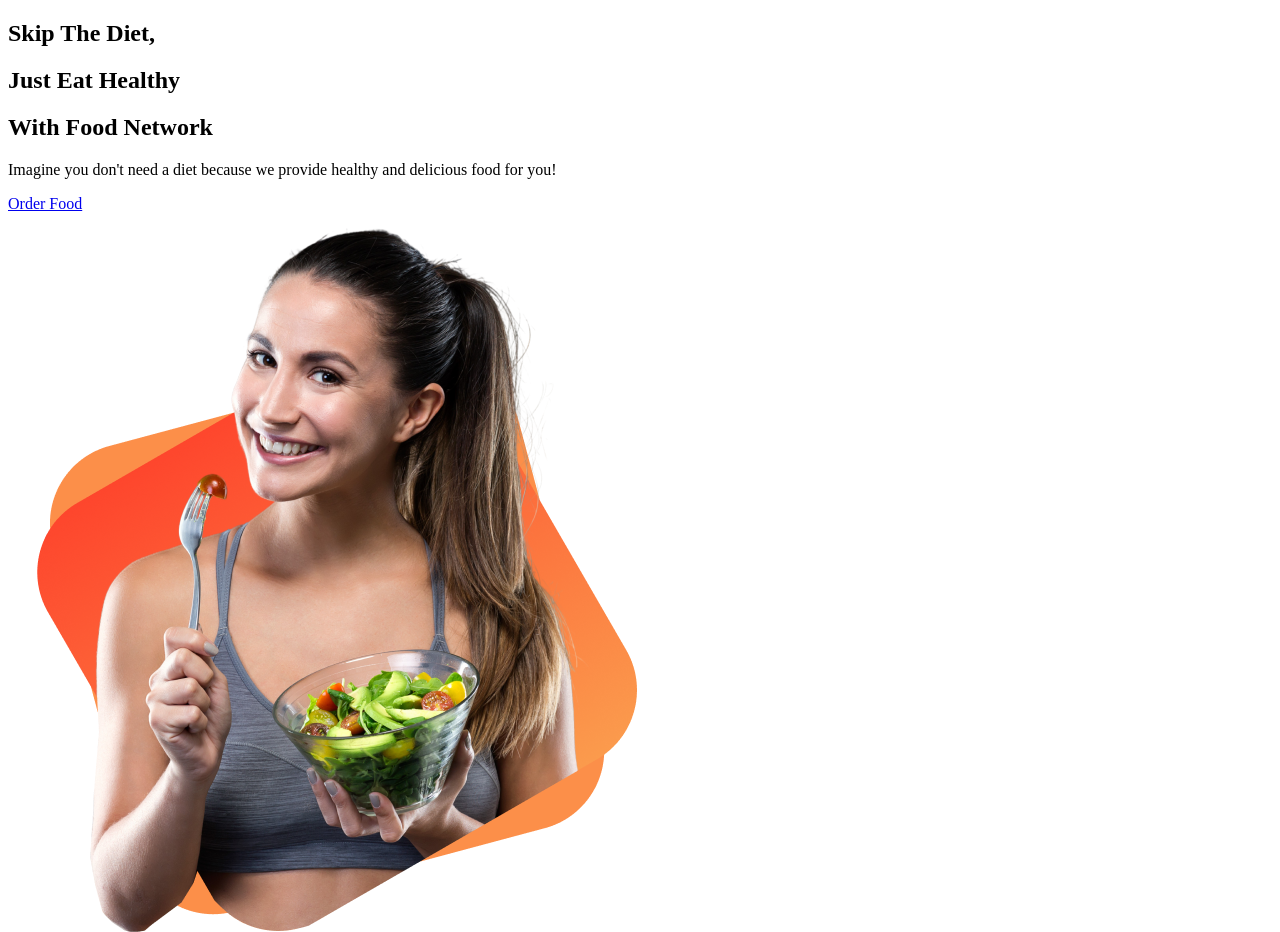
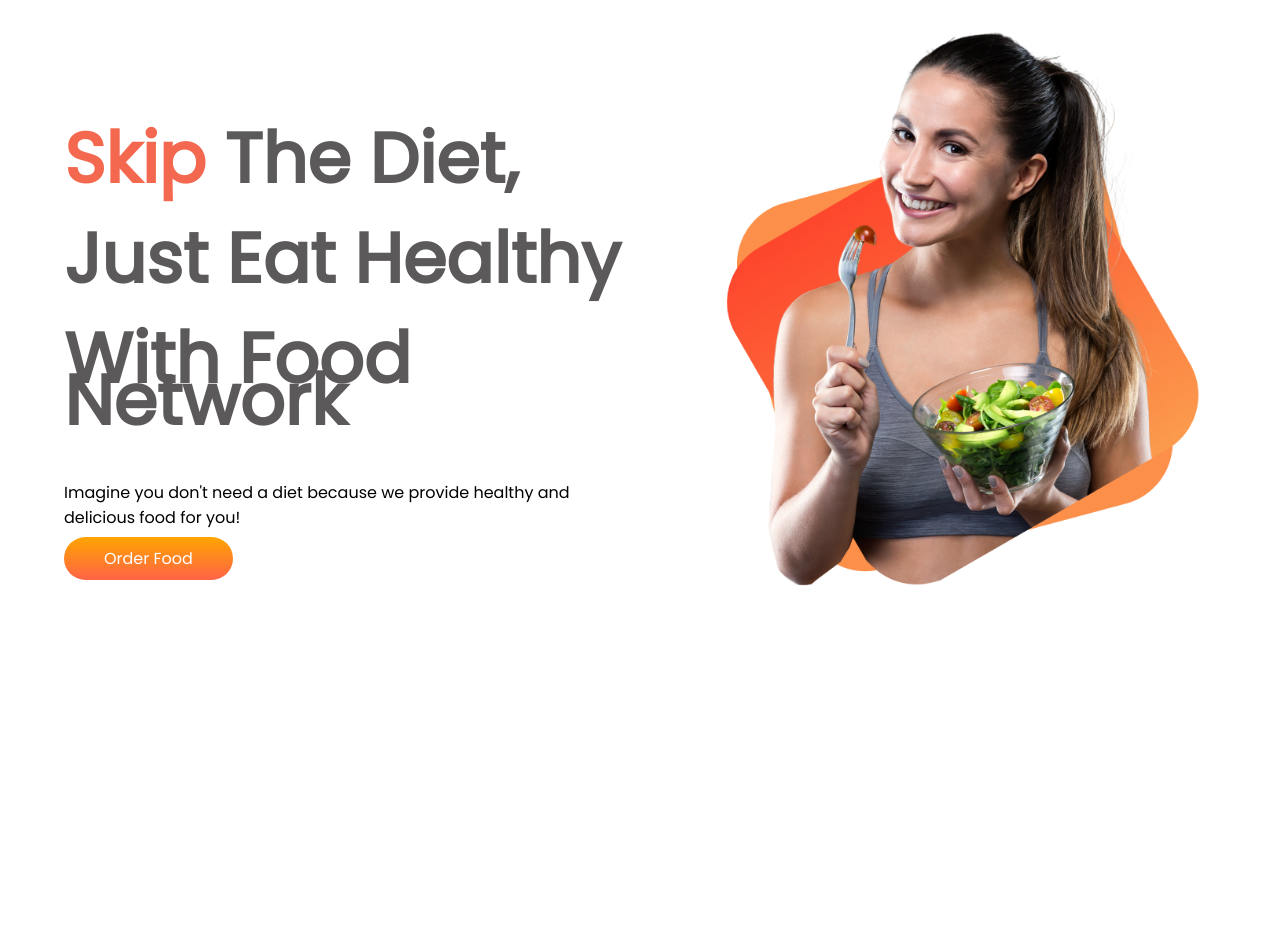
Before and after one commit to riyadh82/food-website, a plain HTML site: page index.html in a window 1280 px wide. After the commit the page ends 800 px from the top, so only its background shows below. Drawn offline with Linux system fonts and the light colour scheme.

Commit message:
section-1 added

```diff
--- a/index.html
+++ b/index.html
@@ -6,18 +6,23 @@
     <meta name="viewport" content="width=device-width, initial-scale=1.0">
     <title>Food-WEb</title>
     <link rel="stylesheet" href="style.css">
+    <link rel="preconnect" href="https://fonts.googleapis.com">
+    <link rel="preconnect" href="https://fonts.gstatic.com" crossorigin>
+    <link href="https://fonts.googleapis.com/css2?family=Poppins&display=swap" rel="stylesheet">
 </head>
 <body>
-    <section>
-        <div>
-            <h1><span>Skip</span> The Diet,</h1>
-            <h1>Just Eat Healthy </h1>
-            <h1>With Food Network</h1>
+    <section class="flexible">
+        <div class="flexible-div">
+            <div class="upper-padding">
+                <h1><span class="span-word" >Skip</span> The Diet,</h1>
+                <h1>Just Eat Healthy </h1>
+                <h1>With Food Network</h1>
+            </div>
             <p>Imagine you don't need a diet because we provide healthy and delicious food for you!</p>
-            <a href="www.facebook.com" target="_blank">Order Food</a>
+            <a class="link-button" href="www.facebook.com" target="_blank">Order Food</a>
 
         </div>
-        <div>
+        <div class="flexible-div">
             <img src="images/Group 8425.png" alt="">
         </div>
     </section>
--- a/style.css
+++ b/style.css
@@ -0,0 +1,38 @@
+body {
+    margin: 0;
+    font-family: 'Poppins', sans-serif;
+}
+h1 {
+    font-size: 70px;
+    line-height: 60%;
+    color: rgba(90, 88, 88, 0.993);
+
+
+}
+.span-word {
+    color: rgb(243, 104, 79);
+}
+.link-button {
+    text-decoration: none;
+    background-image: linear-gradient(orange, tomato);
+    padding: 10px 40px;
+    color: white;
+    border-radius: 50px;
+    font-weight: 700px;
+}
+
+.upper-padding {
+    padding-top: 80px;
+}
+.flexible {
+    display: flex;
+}
+.flexible-div {
+    width: 45%;
+    padding-left: 5%;
+}
+.flexible-div img {
+    width: 90%;
+    padding-top: 20px;
+
+}
```
Also changed, not shown: images/dotted-bg.jpg (added).
